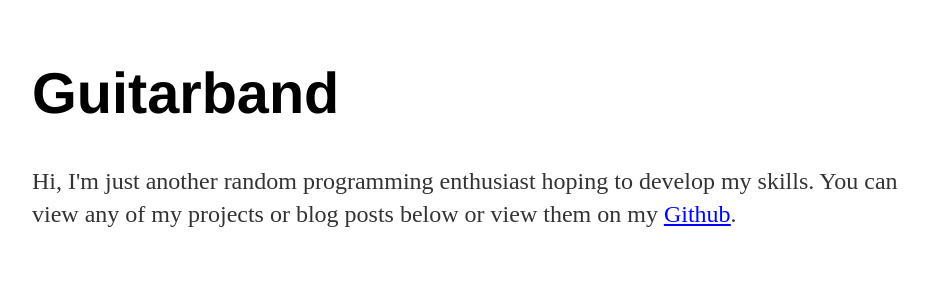
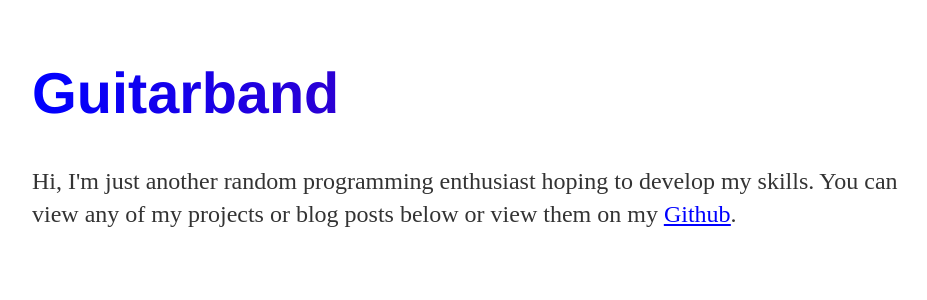
Before and after one commit to Guitarband/testwebsiteGuitarband.github.io, a Jekyll site: the page index.html, which Jekyll copies as it is, in a window 1280 px wide. Shown: the top 300 px of the page, without its empty margins (160-1087 px from the left). Built offline with Jekyll 4.4.1, drawn with Linux system fonts in a browser that asks for light colours.

Commit message:
Update styles.css

```diff
--- a/css/styles.css
+++ b/css/styles.css
@@ -56,10 +56,18 @@ a:visited {
 }
 
 
-#g_title , #u_title , #i_title , #t_title , #a_title , #r_title , #b_title , #a_title , #n_title , #d_title , {
+h1 {
     background-image: linear-gradient(90deg, blue, purple);
     -webkit-background-clip: text;
     -webkit-text-fill-color: transparent;
     -moz-background-clip: text;
     -moz-text-fill-color: transparent;
 }
+
+#g_title:hover , #u_title:hover , #i_title:hover , #t_title:hover , #a_title:hover , #r_title:hover , #b_title:hover , #a_title:hover , #n_title:hover , #d_title:hover {
+    background-image: linear-gradient(90deg, blue, purple);
+    -webkit-background-clip: text;
+    -webkit-text-fill-color: transparent;
+    -moz-background-clip: text;
+    -moz-text-fill-color: transparent;
+}
```
